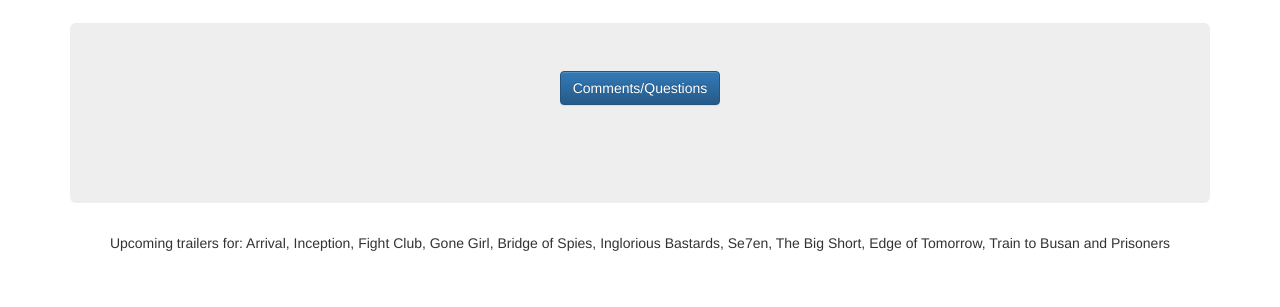
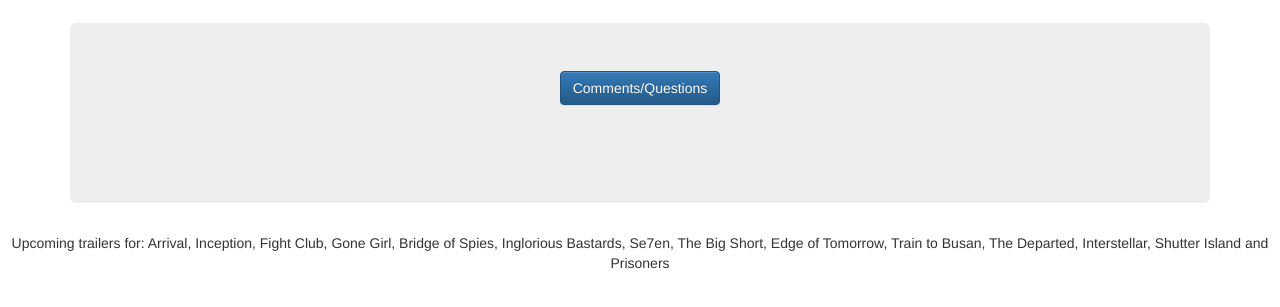
Before and after one commit to udacity/ud036_StarterCode, a website: page views/index.html in a window 1280 px wide. Shown: the part 57-364 px from the top of the page. Drawn offline with nearby package versions, Linux system fonts and the light colour scheme; no server answers.

Commit message:
updated upcoming trailers and applied beautifier

```diff
--- a/public/client.js
+++ b/public/client.js
@@ -14,7 +14,7 @@ $(document).on('click', '.hanging-close, .modal-backdrop, .modal', function(even
 
 });
 
-function sendEmail(){
+function sendEmail() {
     window.open('mailto:contact@aviralgarg.com');
 }
 
--- a/views/index.html
+++ b/views/index.html
@@ -77,7 +77,7 @@
             </div>
         </div>
     </div>
-    <p>Upcoming trailers for: Arrival, Inception, Fight Club, Gone Girl, Bridge of Spies, Inglorious Bastards, Se7en, The Big Short, Edge of Tomorrow, Train to Busan and Prisoners</p>
+    <p>Upcoming trailers for: Arrival, Inception, Fight Club, Gone Girl, Bridge of Spies, Inglorious Bastards, Se7en, The Big Short, Edge of Tomorrow, Train to Busan, The Departed, Interstellar, Shutter Island and Prisoners</p>
     <script src="https://code.jquery.com/jquery-2.2.1.min.js" integrity="sha256-gvQgAFzTH6trSrAWoH1iPo9Xc96QxSZ3feW6kem+O00=" crossorigin="anonymous"></script>
     <script src="/client.js"></script>
 
```
Also changed, not shown: public/style.css (+2 -75 lines). Lines whose indentation alone changed are shown as unchanged.
